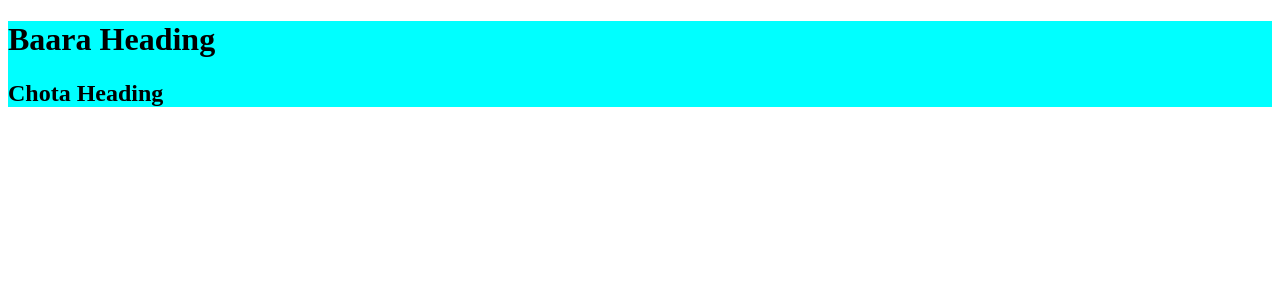
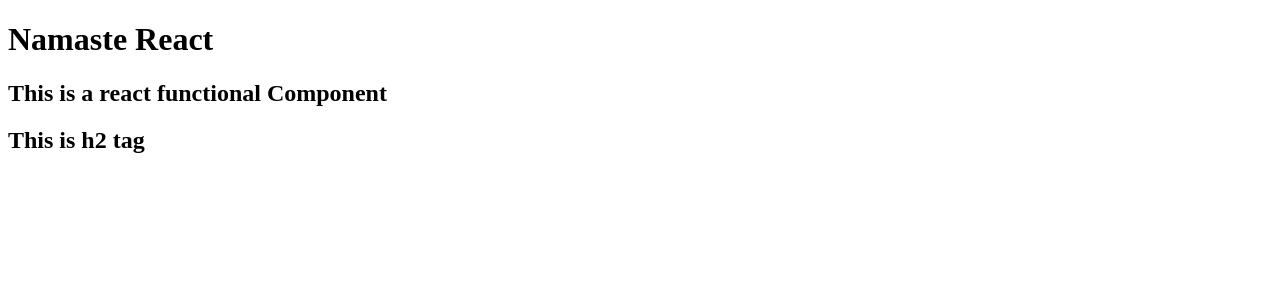
Before and after one commit to brainless-coder/Namaste-React, a React (Vite) app: page / in a window 1280 px wide. Shown: the top 300 px of the page. Built offline with nearby package versions, Linux system fonts and the light colour scheme.

Commit message:
JSX and functional components

```diff
--- a/App.js
+++ b/App.js
@@ -1,49 +1,20 @@
-/*
- * Parcel: A bundler
- * Created A Server
- * HMR - Hot Module Replacement
- * File Watcher algorithm - C++
- * BUNDLING
- * MINIFY
- * Cleaning our Code
- * Dev and Production Build
- * Super Fast build algorithm
- * Image Optimization
- * Caching while development
- * Compression
- * Compatble with older version of browser
- * HTTPS on dev
- * port Number
- * Consistent Hashing Algorithm
- * Zero Config
- *
- *
- *
- * Transitive Dependencies
- */
-
 import React from 'react';
 import ReactDOM from 'react-dom/client';
 
-const heading1 = React.createElement(
-	"h1",
-	{ id: "title1" },
-	"Baara Heading"
-);
-const heading2 = React.createElement(
-	"h2",
-	{ id: "title2" },
-	"Chota Heading"
-);
+// JSX => React.createElement => Object => HTML(DOM)
+// Element
+const title = <h1 id='title' key="h1">Namaste React</h1>;
 
-const container = React.createElement(
-	"div",
-	{
-		id: "container",
-		hello: "world"
-	},
-	[heading1, heading2]
-);
+// Functional Component => Its just a function
+const HeaderComponent = () => {
+	return (
+		<div>
+			{title}
+			<h2>This is a react functional Component</h2>
+			<h2>This is h2 tag</h2>
+		</div>
+	);
+}
 
 const root = ReactDOM.createRoot(document.getElementById("root"));
-root.render(container);
+root.render(<HeaderComponent />);
--- a/package.json
+++ b/package.json
@@ -4,8 +4,8 @@
   "description": "Namaste React Course",
   "scripts": {
     "test": "jest",
-    "start": "npx parcel index.html",
-    "build": "npx parcel build index.html"
+    "start": "parcel index.html",
+    "build": "parcel build index.html"
   },
   "repository": {
     "type": "git",
@@ -18,6 +18,8 @@
   },
   "homepage": "https://github.com/brainless-coder/Namaste-React#readme",
   "devDependencies": {
+    "@babel/core": "^7.21.8",
+    "babel-plugin-transform-remove-console": "^6.9.4",
     "parcel": "^2.8.3",
     "process": "^0.11.10"
   },
```
Also changed, not shown: .babelrc (added), 2 other files (tests, documents, lock files or other folders).
